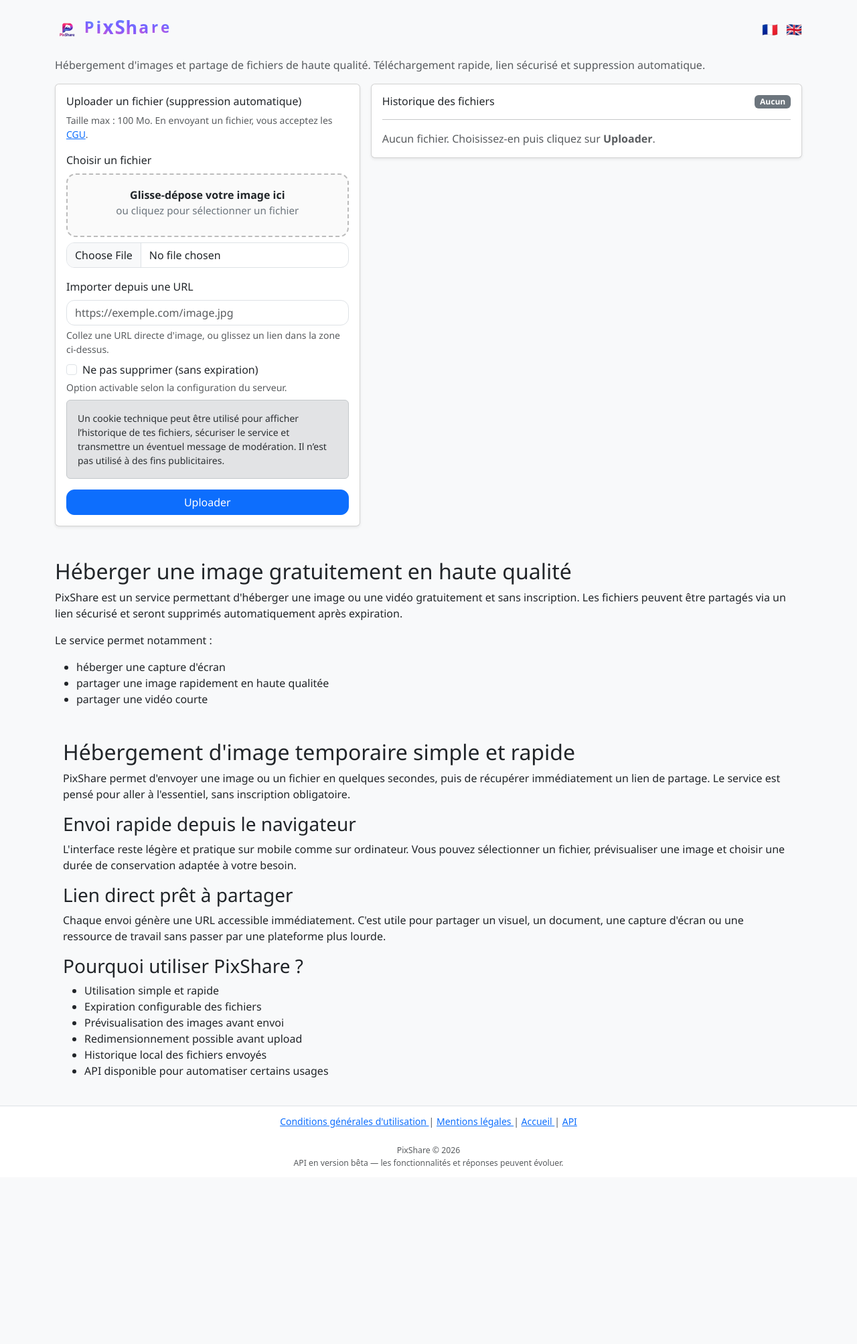
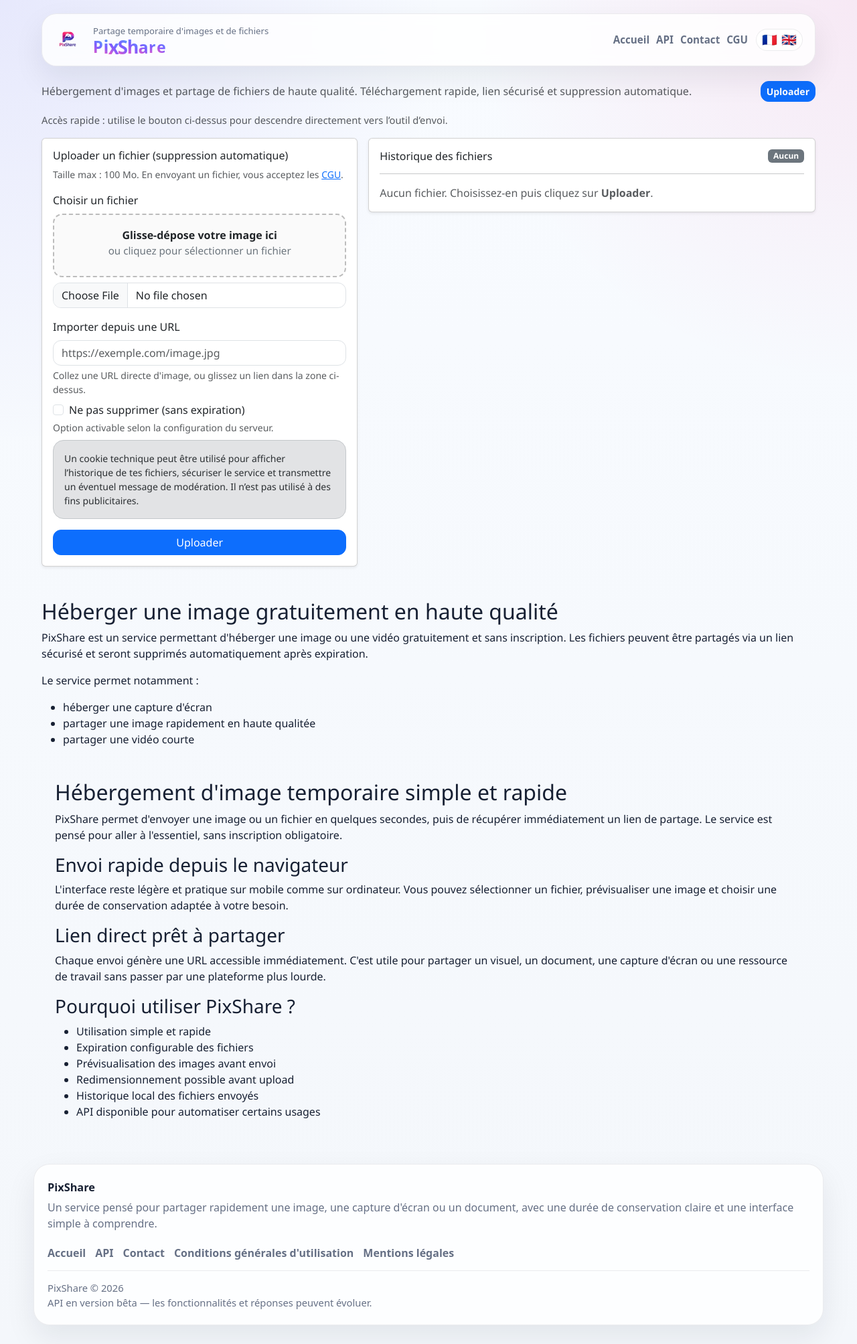
Before and after one commit to stybleu/pixshare, a Flask app: page / in a window 1280 px wide. Shown: the whole page at 67% size. Before the commit the page ends 1744 px from the top, so only its background shows below. Run offline with Flask 3, Linux system fonts and the light colour scheme.

Commit message:
ajout global

```diff
--- a/templates/base.html
+++ b/templates/base.html
@@ -1,5 +1,4 @@
 <!doctype html>
-
 <html lang="{{ current_lang or 'fr' }}">
 <head>
 <script async src="https://pagead2.googlesyndication.com/pagead/js/adsbygoogle.js?client=ca-pub-6064591871344346"
@@ -21,17 +20,15 @@
 <link rel="icon" type="image/png" sizes="512x512" href="{{ url_for('static', filename='favicon.png') }}">
 <link rel="canonical" href="{{ request.base_url }}">
 
-
-<title>{{ title or "PixShare – Hébergement d'image temporaire et partage sécurisé" }}</title>
+<title>{{ title or "PixShare – Partage d'images et de fichiers en lien privé" }}</title>
 
 <meta name="description"
-content="PixShare permet d'héberger une image ou un fichier temporairement. Générez un lien de partage sécurisé avec suppression automatique.">
+content="PixShare permet d'envoyer une image ou un fichier, de générer un lien de partage et de choisir une durée de conservation adaptée, dans une interface claire et rassurante.">
 
 <meta name="robots" content="index, follow">
 
-<!-- OpenGraph -->
-<meta property="og:title" content="PixShare – Hébergement d'image temporaire">
-<meta property="og:description" content="Envoyez une image ou un fichier et récupérez un lien de partage rapide et sécurisé.">
+<meta property="og:title" content="PixShare – Partage d'images et de fichiers en lien privé">
+<meta property="og:description" content="Un espace simple pour partager une image, une capture ou un document avec expiration configurable.">
 <meta property="og:image" content="https://pixshare.fr/static/images/pixshare_logo.png">
 <meta property="og:url" content="{{ request.url }}">
 <meta property="og:type" content="website">
@@ -39,32 +36,40 @@ content="PixShare permet d'héberger une image ou un fichier temporairement. Gé
 <meta property="og:locale:alternate" content="en_US">
 <meta property="og:locale:alternate" content="fr_FR">
 
-<!-- Twitter -->
 <meta name="twitter:card" content="summary_large_image">
-<meta name="twitter:title" content="PixShare – Hébergement d'image temporaire">
-<meta name="twitter:description" content="Partagez une image ou un fichier via un lien direct avec expiration configurable.">
+<meta name="twitter:title" content="PixShare – Partage d'images et de fichiers en lien privé">
+<meta name="twitter:description" content="Envoyez un fichier, choisissez sa durée de vie, puis partagez-le avec un lien simple et propre.">
 <meta name="twitter:image" content="https://pixshare.fr/static/images/pixshare_logo.png">
 
-<!-- Bootstrap -->
 <link href="https://cdn.jsdelivr.net/npm/bootstrap@5.3.3/dist/css/bootstrap.min.css" rel="stylesheet">
 
 <style>
-
-/* 🔧 FIX Samsung + traduction */
 html {
   -webkit-text-size-adjust: 100%;
 }
 
+:root {
+  --pix-bg: #f4f7fb;
+  --pix-card: rgba(255, 255, 255, 0.88);
+  --pix-line: rgba(15, 23, 42, 0.08);
+  --pix-text: #172033;
+  --pix-muted: #667085;
+  --pix-primary: #4f46e5;
+  --pix-primary-soft: rgba(79, 70, 229, 0.10);
+  --pix-shadow: 0 18px 45px rgba(15, 23, 42, 0.08);
+}
+
 body {
-  background: #f8f9fa;
+  margin: 0;
+  background:
+    radial-gradient(circle at top left, rgba(79, 70, 229, 0.10), transparent 28%),
+    radial-gradient(circle at top right, rgba(236, 72, 153, 0.10), transparent 24%),
+    linear-gradient(180deg, #f8fbff 0%, var(--pix-bg) 100%);
   min-height: 100vh;
   display: flex;
   flex-direction: column;
-
-  /* 🔧 police robuste */
+  color: var(--pix-text);
   font-family: system-ui, -apple-system, "Segoe UI", Roboto, Arial, Helvetica, sans-serif;
-
-  /* 🔧 amélioration rendu texte */
   text-rendering: optimizeLegibility;
   -webkit-font-smoothing: antialiased;
 }
@@ -73,146 +78,308 @@ main {
   flex: 1;
 }
 
-footer {
-  background: #ffffff;
-  border-top: 1px solid #dee2e6;
-  padding: 12px;
+.container-shell {
+  max-width: 1180px;
+  margin: 0 auto;
+  padding: 20px 12px 32px;
 }
 
-/* animation logo PixShare */
+.site-header {
+  margin-bottom: 22px;
+}
 
-.pixshare-animated span {
+.topbar {
+  display: flex;
+  align-items: center;
+  justify-content: space-between;
+  gap: 16px;
+  padding: 16px 18px;
+  border: 1px solid var(--pix-line);
+  border-radius: 22px;
+  background: rgba(255, 255, 255, 0.82);
+  backdrop-filter: blur(10px);
+  box-shadow: var(--pix-shadow);
+}
+
+.brand-link {
+  display: inline-flex;
+  align-items: center;
+  gap: 14px;
+  text-decoration: none;
+  color: inherit;
+}
+
+.brand-link img {
+  height: 44px;
+  width: auto;
+}
+
+.brand-meta {
+  display: flex;
+  flex-direction: column;
+  gap: 2px;
+}
+
+.brand-kicker {
+  font-size: 0.82rem;
+  color: var(--pix-muted);
+}
+
+.brand-title {
+  display: inline-flex;
+  gap: 1px;
+  font-size: 1.45rem;
+  font-weight: 800;
+  line-height: 1;
+}
+
+.brand-title span {
   display: inline-block;
-  font-weight: 700;
-  font-size: 1.4rem;
-
-  background: linear-gradient(
-      45deg,
-      #ff5bbd,
-      #7c5cff,
-      #4facfe
-  );
-
+  background: linear-gradient(45deg, #ff5bbd, #7c5cff, #4facfe);
   -webkit-background-clip: text;
   -webkit-text-fill-color: transparent;
-
   animation: letter-pop 2s infinite;
 }
 
-.pixshare-animated span:nth-child(1) { animation-delay: 0s; }
-.pixshare-animated span:nth-child(2) { animation-delay: 0.1s; }
-.pixshare-animated span:nth-child(3) { animation-delay: 0.2s; }
-.pixshare-animated span:nth-child(4) { animation-delay: 0.3s; }
-.pixshare-animated span:nth-child(5) { animation-delay: 0.4s; }
-.pixshare-animated span:nth-child(6) { animation-delay: 0.5s; }
-.pixshare-animated span:nth-child(7) { animation-delay: 0.6s; }
-.pixshare-animated span:nth-child(8) { animation-delay: 0.7s; }
+.brand-title span:nth-child(1) { animation-delay: 0s; }
+.brand-title span:nth-child(2) { animation-delay: 0.1s; }
+.brand-title span:nth-child(3) { animation-delay: 0.2s; }
+.brand-title span:nth-child(4) { animation-delay: 0.3s; }
+.brand-title span:nth-child(5) { animation-delay: 0.4s; }
+.brand-title span:nth-child(6) { animation-delay: 0.5s; }
+.brand-title span:nth-child(7) { animation-delay: 0.6s; }
+.brand-title span:nth-child(8) { animation-delay: 0.7s; }
 
 @keyframes letter-pop {
-  0%   { transform: scale(1); }
-  20%  { transform: scale(1.25); }
-  40%  { transform: scale(1); }
+  0% { transform: scale(1); }
+  20% { transform: scale(1.2); }
+  40% { transform: scale(1); }
   100% { transform: scale(1); }
+}
+
+.header-actions {
+  display: flex;
+  align-items: center;
+  gap: 12px;
+  flex-wrap: wrap;
+  justify-content: flex-end;
+}
+
+.header-nav {
+  display: flex;
+  align-items: center;
+  gap: 10px;
+  flex-wrap: wrap;
+}
+
+.header-nav a {
+  text-decoration: none;
+  color: var(--pix-muted);
+  font-size: 0.95rem;
+  font-weight: 600;
+}
+
+.header-nav a:hover {
+  color: var(--pix-primary);
+}
+
+.language-switcher {
+  display: inline-flex;
+  align-items: center;
+  gap: 6px;
+  padding: 6px 8px;
+  border: 1px solid var(--pix-line);
+  border-radius: 999px;
+  background: rgba(255, 255, 255, 0.88);
 }
 
 .language-switcher a {
   text-decoration: none;
-  font-size: 1.2rem;
+  font-size: 1.15rem;
+  line-height: 1;
 }
 
+.flash-stack {
+  margin-bottom: 16px;
+}
+
+.alert {
+  border-radius: 16px;
+}
+
+.content-panel {
+  border: 1px solid rgba(255, 255, 255, 0.4);
+  border-radius: 28px;
+}
+
+footer {
+  padding: 18px 12px 28px;
+}
+
+.footer-shell {
+  max-width: 1180px;
+  margin: 0 auto;
+  border: 1px solid var(--pix-line);
+  background: rgba(255, 255, 255, 0.82);
+  border-radius: 24px;
+  box-shadow: var(--pix-shadow);
+  padding: 22px 20px;
+}
+
+.footer-top {
+  display: flex;
+  align-items: flex-start;
+  justify-content: space-between;
+  gap: 20px;
+  flex-wrap: wrap;
+}
+
+.footer-title {
+  font-size: 1.02rem;
+  font-weight: 700;
+  margin-bottom: 6px;
+}
+
+.footer-text,
+.footer-links a,
+.footer-meta {
+  color: var(--pix-muted);
+}
+
+.footer-links {
+  display: flex;
+  flex-wrap: wrap;
+  gap: 14px;
+}
+
+.footer-links a {
+  text-decoration: none;
+  font-weight: 600;
+}
+
+.footer-links a:hover {
+  color: var(--pix-primary);
+}
+
+.footer-meta {
+  margin-top: 14px;
+  padding-top: 14px;
+  border-top: 1px solid var(--pix-line);
+  font-size: 0.92rem;
+}
+
+@media (max-width: 767.98px) {
+  .container-shell {
+    padding-inline: 10px;
+  }
+
+  .topbar {
+    padding: 14px;
+    border-radius: 18px;
+    align-items: flex-start;
+    flex-direction: column;
+  }
+
+  .header-actions {
+    width: 100%;
+    justify-content: space-between;
+  }
+
+  .brand-link img {
+    height: 40px;
+  }
+
+  .brand-title {
+    font-size: 1.3rem;
+  }
+
+  .footer-shell {
+    border-radius: 18px;
+    padding: 18px 16px;
+  }
+}
 </style>
 
 {% block head %}{% endblock %}
-
 </head>
-
 <body>
 
-<main class="container py-4">
+<main>
+  <div class="container-shell">
+    <header class="site-header">
+      <h1 class="visually-hidden">Partager une image ou un fichier avec PixShare</h1>
 
-<h1 class="visually-hidden">
-Partager une image ou un fichier avec PixShare
-</h1>
+      <div class="topbar">
+        <a class="brand-link" href="{{ url_for('public.index') }}">
+          <img src="{{ url_for('static', filename='images/pixshare_logo.png') }}" alt="PixShare">
+          <div class="brand-meta">
+            <span class="brand-kicker">Partage temporaire d'images et de fichiers</span>
+            <span class="brand-title">
+              <span>P</span><span>i</span><span>x</span><span>S</span><span>h</span><span>a</span><span>r</span><span>e</span>
+            </span>
+          </div>
+        </a>
 
+        <div class="header-actions">
+          <nav class="header-nav" aria-label="Navigation principale">
+            <a href="{{ url_for('public.index') }}">Accueil</a>
+            <a href="{{ url_for('public.api_page') }}">API</a>
+            <a href="{{ url_for('public.contact') }}">Contact</a>
+            <a href="{{ url_for('public.cgu') }}">CGU</a>
+          </nav>
+
+          <div class="language-switcher" aria-label="Langue">
+            <a href="{{ switch_lang_url('fr') }}" title="{{ _('lang_fr') }}">🇫🇷</a>
+            <a href="{{ switch_lang_url('en') }}" title="{{ _('lang_en') }}">🇬🇧</a>
+          </div>
+        </div>
+      </div>
+    </header>
+
+    <div class="flash-stack">
       {% with messages = get_flashed_messages(with_categories=true) %}
       {% if messages %}
       {% for cat,msg in messages %}
-
       <div class="alert alert-{{ cat }} alert-dismissible fade show" role="alert">
         {{ msg }}
         <button type="button" class="btn-close" data-bs-dismiss="alert"></button>
       </div>
-
       {% endfor %}
       {% endif %}
       {% endwith %}
-
-<div class="d-flex align-items-center justify-content-between mb-3">
-
-  <a class="navbar-brand" href="{{ url_for('public.index') }}">
-    <img src="{{ url_for('static', filename='images/pixshare_logo.png') }}" height="40">
-
-    <span class="pixshare-animated">
-      <span>P</span>
-      <span>i</span>
-      <span>x</span>
-      <span>S</span>
-      <span>h</span>
-      <span>a</span>
-      <span>r</span>
-      <span>e</span>
-    </span>
-  </a>
-
-  <div class="language-switcher">
-    <a href="{{ switch_lang_url('fr') }}" class="me-2" title="{{ _('lang_fr') }}">🇫🇷</a>
-    <a href="{{ switch_lang_url('en') }}" title="{{ _('lang_en') }}">🇬🇧</a>
-  </div>
-
     </div>
 
     {% block content %}{% endblock %}
-
+  </div>
 </main>
 
-<footer class="text-center text-muted small">
-
-<div class="mb-1">
-
-<a href="{{ url_for('public.cgu') }}">
-{{ _("cgu") }}
-</a>
-
-|
-
-<a href="{{ url_for('public.mentions_legales') }}">
-{{ _("legal") }}
-</a>
-
-|
-
-<a href="{{ url_for('public.index') }}">
-{{ _("home") }}
-</a>
-
-|
-
-<a href="{{ url_for('public.api_page') }}">
-API
-</a>
-
-</div>
-
-<div class="text-center text-muted small mt-4">
-  <div>PixShare © 2026</div>
+<footer>
+  <div class="footer-shell">
+    <div class="footer-top">
       <div>
-    API en version bêta — les fonctionnalités et réponses peuvent évoluer.
+        <div class="footer-title">PixShare</div>
+        <div class="footer-text">
+          Un service pensé pour partager rapidement une image, une capture d'écran ou un document,
+          avec une durée de conservation claire et une interface simple à comprendre.
         </div>
       </div>
 
+      <div class="footer-links">
+        <a href="{{ url_for('public.index') }}">{{ _('home') }}</a>
+        <a href="{{ url_for('public.api_page') }}">API</a>
+        <a href="{{ url_for('public.contact') }}">Contact</a>
+        <a href="{{ url_for('public.cgu') }}">{{ _('cgu') }}</a>
+        <a href="{{ url_for('public.mentions_legales') }}">{{ _('legal') }}</a>
+      </div>
+    </div>
+
+    <div class="footer-meta">
+      <div>PixShare © 2026</div>
+      <div>API en version bêta — les fonctionnalités et réponses peuvent évoluer.</div>
+    </div>
+  </div>
 </footer>
 
 <script src="https://cdn.jsdelivr.net/npm/bootstrap@5.3.3/dist/js/bootstrap.bundle.min.js"></script>
-
 </body>
 </html>
--- a/templates/index.html
+++ b/templates/index.html
@@ -65,6 +65,17 @@
     border-radius: 12px;
     background: rgba(0,0,0,.02);
   }
+
+  .df .quick-upload-btn{
+    display: inline-flex;
+    align-items: center;
+    gap: .45rem;
+    font-weight: 600;
+  }
+
+  .df .quick-upload-note{
+    font-size: .92rem;
+  }
 </style>
 
 <div class="df">
@@ -94,17 +105,24 @@
     </p>
   </div>
 
-  <div class="d-flex gap-2">
+  <div class="d-flex gap-2 flex-wrap justify-content-end">
+    <a class="btn btn-sm btn-primary quick-upload-btn" href="#upload-tool">
+      {{ _("upload") }}
+    </a>
     {% if admin %}
     <a class="btn btn-sm btn-outline-dark" href="{{ url_for('admin.admin_panel') }}">{{ _("admin") }}</a>
     {% endif %}
   </div>
 </div>
 
+<div class="quick-upload-note text-muted mb-3">
+  Accès rapide : utilise le bouton ci-dessus pour descendre directement vers l’outil d’envoi.
+</div>
+
 <div class="row g-3 align-items-start">
 
   <div class="col-12 col-lg-5">
-    <div class="card shadow-sm h-100">
+    <div id="upload-tool" class="card shadow-sm h-100">
       <div class="card-body">
 
         <h2 class="h6">{{ _("upload_card_title") }}</h2>
```
Lines whose indentation alone changed are shown as unchanged.
